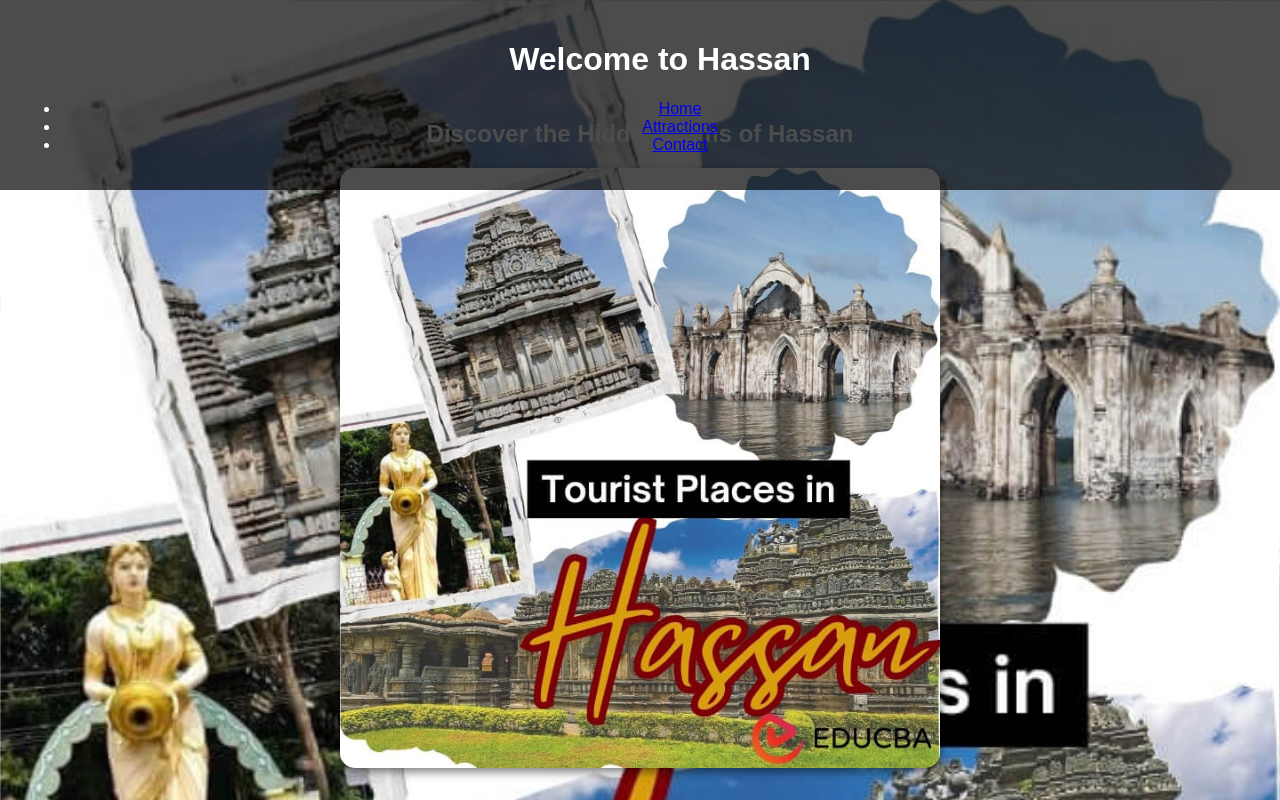
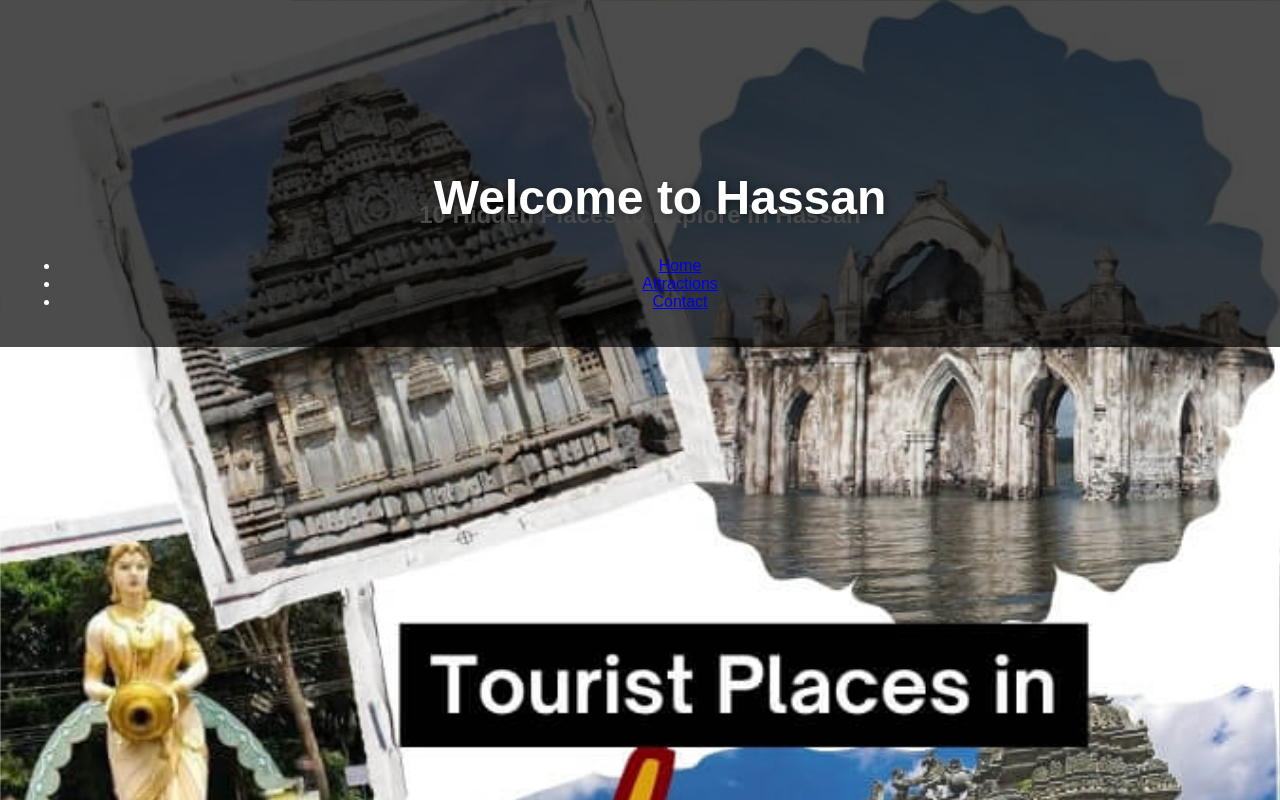
Before and after one commit to Anucm-hub/tourism, a plain HTML site: page index.html in a window 1280 px wide. Shown: the top 800 px of the page. Drawn offline with Linux system fonts and the light colour scheme.

Commit message:
Update style.css

```diff
--- a/style.css
+++ b/style.css
@@ -10,6 +10,7 @@ body {
     display: flex;
     flex-direction: column;
     align-items: center;
+    justify-content: center;
 }
 
 header {
@@ -23,14 +24,22 @@ header {
     z-index: 1000;
 }
 
-h1, h2 {
+h1 {
     text-align: center;
+    font-size: 48px;
+    font-weight: bold;
+    margin-top: 150px;
+    text-shadow: 2px 2px 10px rgba(0, 0, 0, 0.5);
 }
 
 .hero {
     text-align: center;
     padding: 100px 20px;
     width: 100%;
+    display: flex;
+    flex-direction: column;
+    align-items: center;
+    justify-content: center;
 }
 
 .hero img {
@@ -52,7 +61,8 @@ h1, h2 {
     grid-template-columns: repeat(auto-fit, minmax(300px, 1fr));
     gap: 20px;
     padding: 20px;
-    width: 100%;
+    width: 80%;
+    margin: 0 auto;
 }
 
 .place {
```
